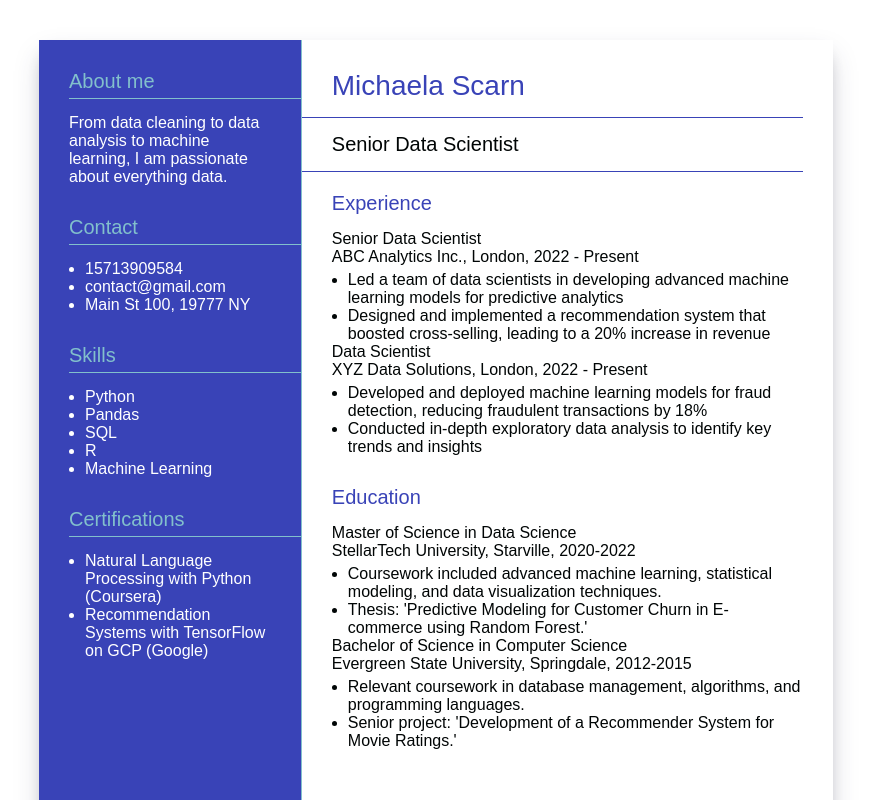
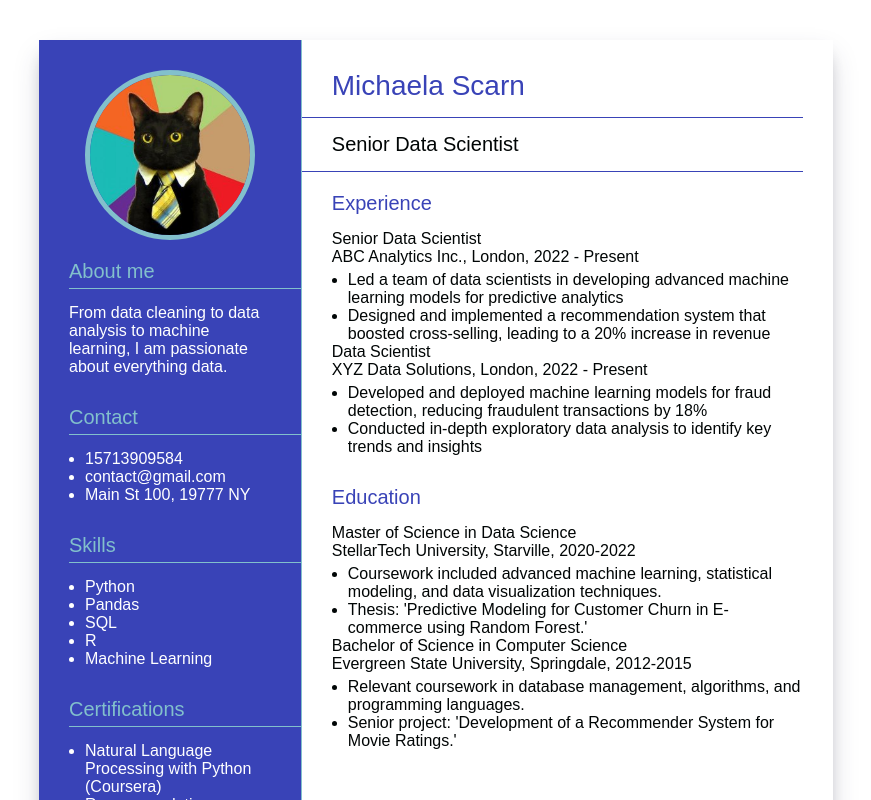
Before and after one commit to gervais-amoah/resume-builder, a Vue app: page / in a window 1280 px wide. Shown: the top 800 px of the page, without its empty margins (1-872 px from the left). Built offline with nearby package versions, Linux system fonts and the light colour scheme.

Commit message:
Add the profile picture

```diff
--- a/src/App.vue
+++ b/src/App.vue
@@ -1,14 +1,24 @@
+<script setup>
+import { ref } from 'vue'
+
+const name = ref("Michaela Scarn")
+const title = ref("Senior Data Scientist")
+const imageUrl = ref('/profile_pic.jpg')
+const introText = ref("From data cleaning to data analysis to machine learning, I am passionate about everything data.")
+</script>
+
 <template>
   <main class="container">
     <div id="resume" class="d-flex">
       <div class="left-col">
         <div class="resume-section">
+          <img :src="imageUrl" class="profile-pic" alt="profile picture">
+
           <h4 class="section-headline">
             About me
           </h4>
           <div>
-            From data cleaning to data analysis to machine learning,
-            I am passionate about everything data.
+            {{ introText }}
           </div>
         </div>
 
@@ -49,10 +59,10 @@
 
       <div class="right-col">
         <div class="personal-name">
-          Michaela Scarn
+          {{ name }}
         </div>
         <div class="personal-title">
-          Senior Data Scientist
+          {{ title }}
         </div>
 
         <div class="resume-section">
@@ -180,4 +190,16 @@
   margin-block-end: 0px;
   margin-block-start: 5px;
 }
+
+.profile-pic {
+  display: block;
+  width: 160px;
+  height: 160px;
+  border: 5px solid var(--highlight-color-left);
+  margin-bottom: 20px;
+  object-fit: cover;
+  margin-left: auto;
+  margin-right: auto;
+  border-radius: 50%;
+}
 </style>
```
Also changed, not shown: public/profile_pic.jpg (added).
